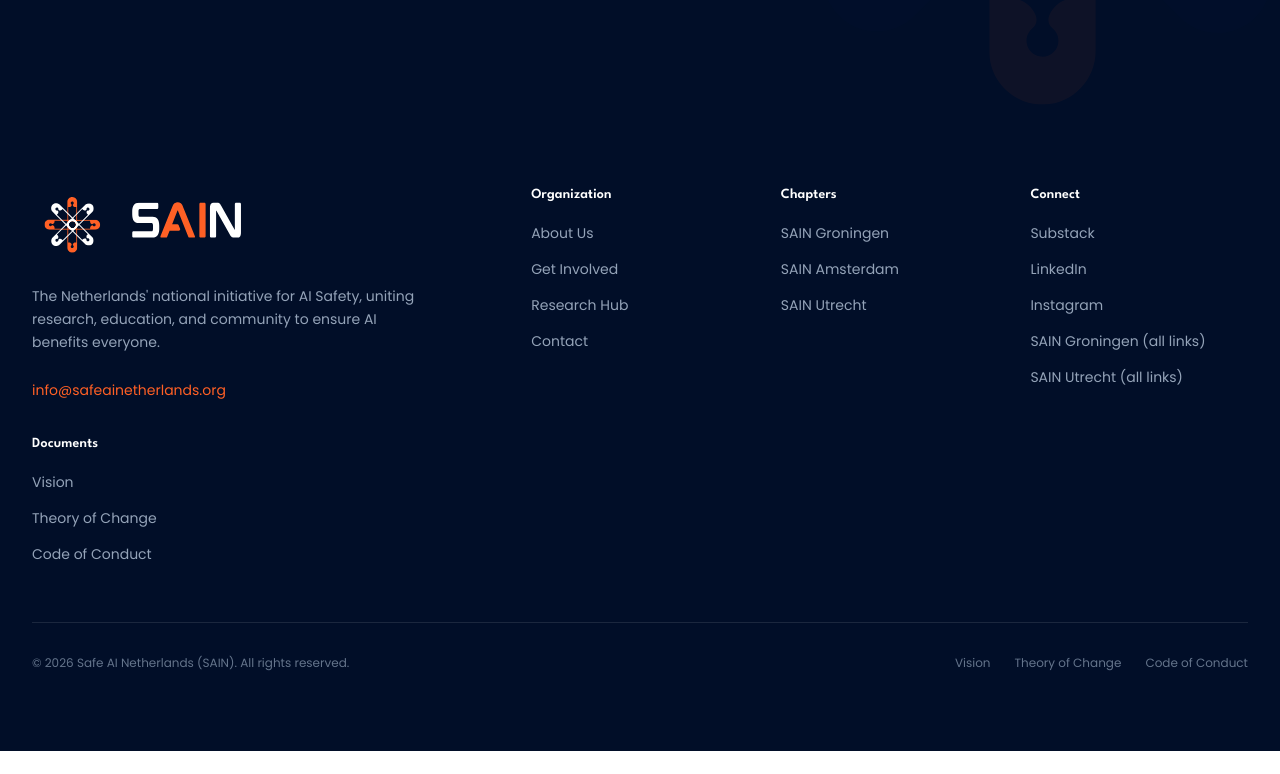
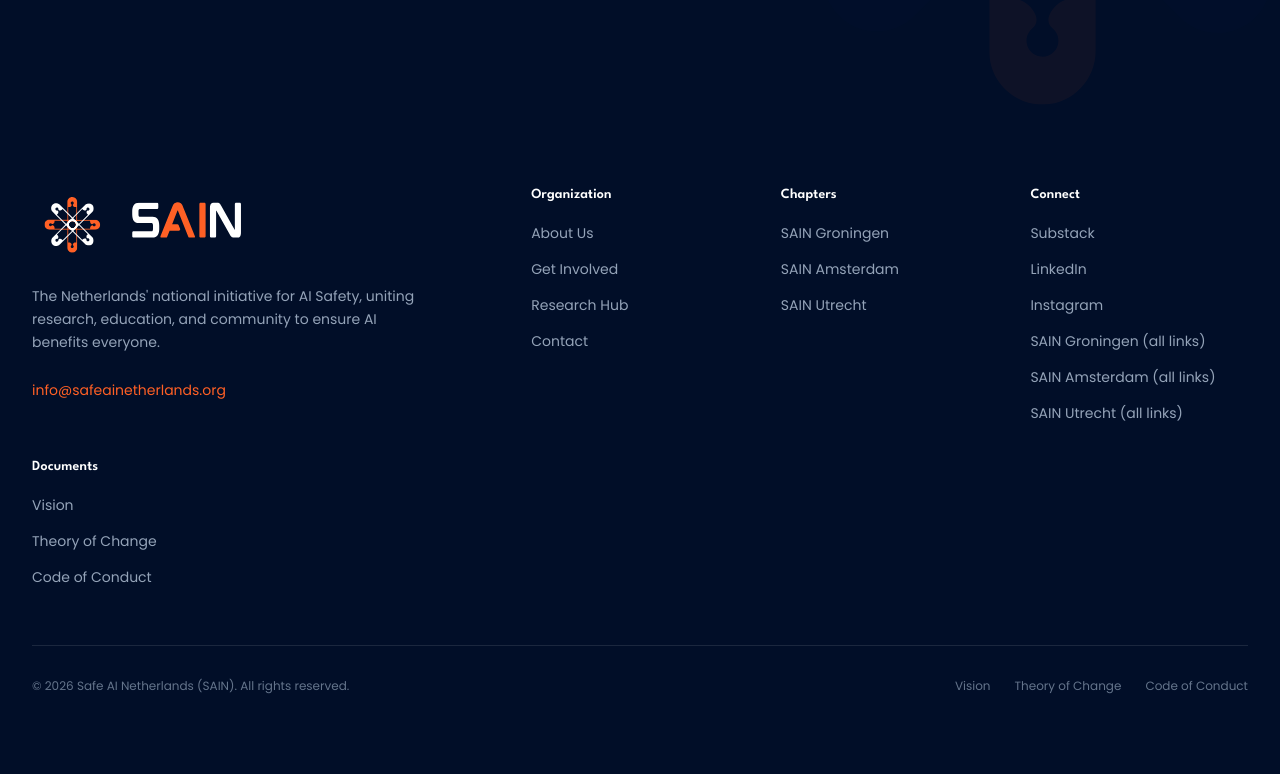
Before and after one commit to AlexanderAKM/Safe-AI-Netherlands, a Next.js app: page / in a window 1280 px wide. Shown: the part 2575-3349 px from the top of the page. Before the commit the page ends 3326 px from the top, so only its background shows below. Built offline with nearby package versions, Linux system fonts and the light colour scheme; no server answers.

Commit message:
update links in footer

```diff
--- a/src/components/Footer.tsx
+++ b/src/components/Footer.tsx
@@ -19,6 +19,11 @@ const footerLinks = {
     {
       name: "SAIN Groningen (all links)",
       href: "https://linktr.ee/saingroningen",
+      external: true,
+    },
+    {
+      name: "SAIN Amsterdam (all links)",
+      href: "https://linktr.ee/sainamsterdam",
       external: true,
     },
     {
```
